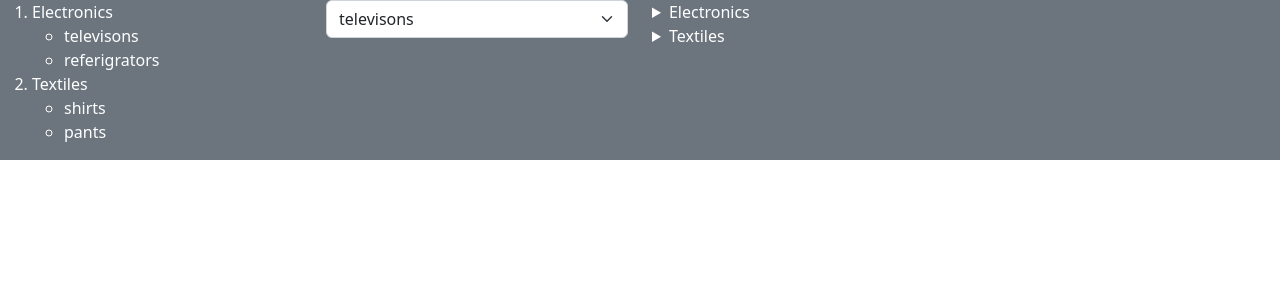
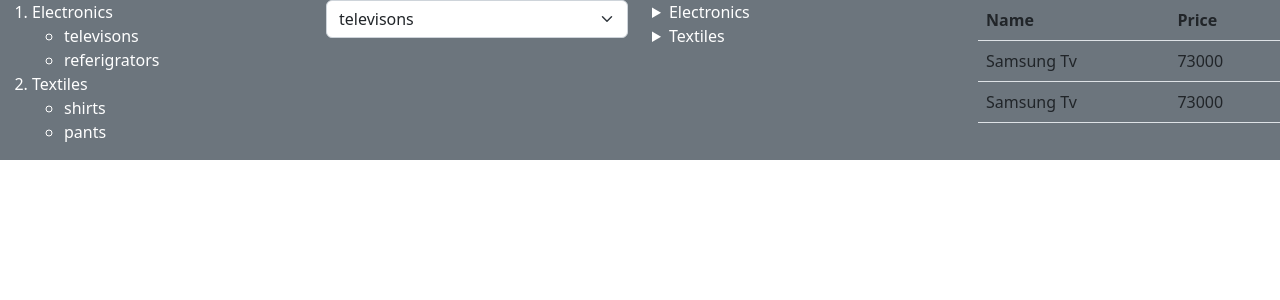
Before and after one commit to vajaganidhanesh/angular-workspace, an Angular app: page / in a window 1280 px wide. Shown: the top 300 px of the page. Built offline with nearby package versions, Linux system fonts and the light colour scheme.

Commit message:
table representation with ngFor

```diff
--- a/projects/shopping/src/app/components/for-demo/for-demo.component.html
+++ b/projects/shopping/src/app/components/for-demo/for-demo.component.html
@@ -67,5 +67,22 @@
         </ul>
       </details>
     </div>
+
+    <div class="col-3">
+      <table class="table table-hover">
+        <thead>
+          <tr>
+            <th>Name</th>
+            <th>Price</th>
+          </tr>
+        </thead>
+        <tbody>
+          <tr *ngFor="let item of Products">
+            <td>{{ item.Name }}</td>
+            <td>{{ item.Price }}</td>
+          </tr>
+        </tbody>
+      </table>
+    </div>
   </div>
 </div>
--- a/projects/shopping/src/app/components/for-demo/for-demo.component.ts
+++ b/projects/shopping/src/app/components/for-demo/for-demo.component.ts
@@ -17,4 +17,15 @@ export class ForDemoComponent {
       products: ['shirts', 'pants'],
     },
   ];
+
+  public Products: { Name: string; Price: number }[] = [
+    {
+      Name: 'Samsung Tv',
+      Price: 73000,
+    },
+    {
+      Name: 'Samsung Tv',
+      Price: 73000,
+    },
+  ];
 }
```
